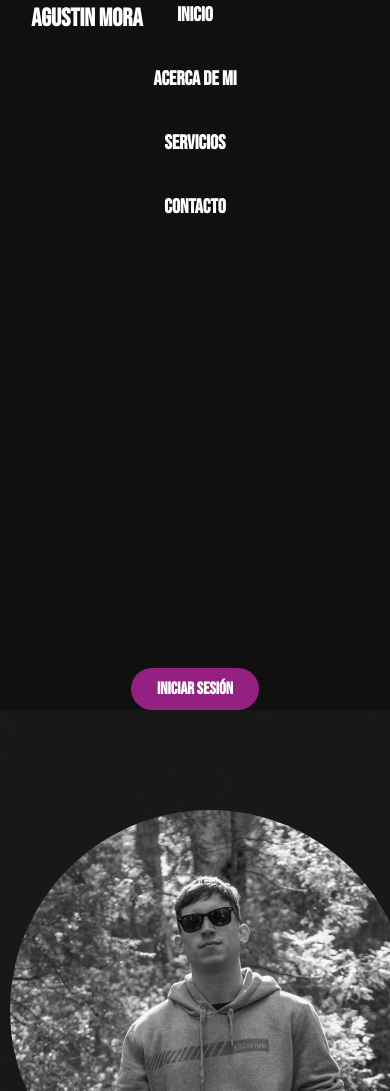
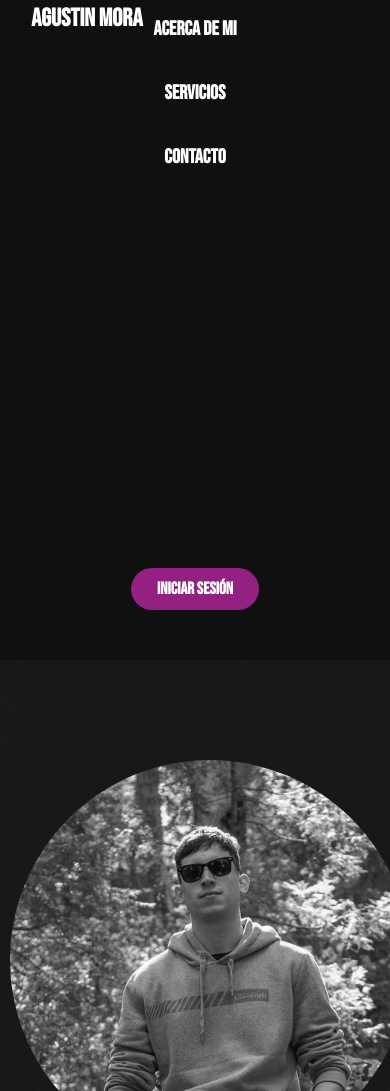
Before and after one commit to AguMora/Integrador, a plain HTML site: page index.html in a window 390 px wide. Shown: the part 490-1581 px from the top of the page. Drawn offline with nearby package versions, Linux system fonts and the light colour scheme.

Commit message:
responsivefinal

```diff
--- a/style.css
+++ b/style.css
@@ -509,8 +509,10 @@ h4{
     .hero {
         display: flex;
         flex-direction: column;
-        height: 1200px;
-        justify-content: space-between;
+        height: 1150px;
+        justify-content: space-around;
+        margin: 0;
+
 
     }
     nav {
@@ -531,12 +533,15 @@ h4{
            display: flex;
            flex-direction: column;
            justify-content: space-around;
-           position:absolute;
+           position: absolute;
            padding-top: 0px;
 
         }
 
+        .btn{
+            margin-bottom: 50px;
 
+        }
 .about {
     max-width: 100%;
     display: flex;
```
